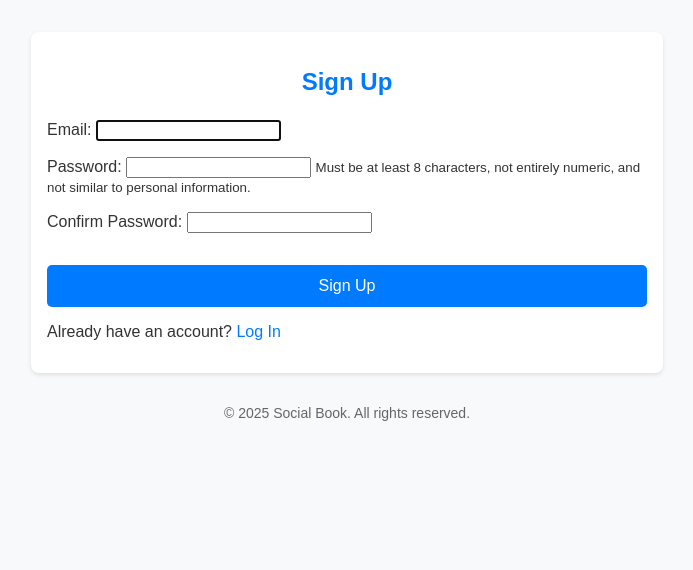
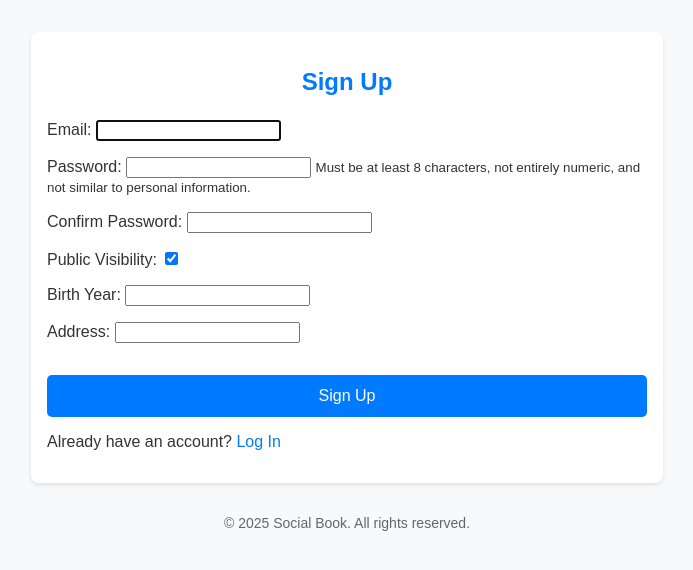
Before and after one commit to Prateek-Main/social_book, a Django app: page /accounts/signup/ in a window 1280 px wide. Shown: the part 60-630 px from the top of the page, without its empty margins (293-986 px from the left). Run offline with Django 5.2, Linux system fonts and the light colour scheme.

Commit message:
Visibility feature

```diff
--- a/accounts/forms.py
+++ b/accounts/forms.py
@@ -1,17 +1,12 @@
 from django.contrib.auth.forms import UserCreationForm, UserChangeForm
-
 from .models import CustomUser
 
-
 class CustomUserCreationForm(UserCreationForm):
-
     class Meta:
         model = CustomUser
-        fields = ("email",)
-
+        fields = ("email", "public_visibility", "birth_year", "address")  # Add new fields
 
 class CustomUserChangeForm(UserChangeForm):
-
     class Meta:
         model = CustomUser
-        fields = ("email",)
+        fields = ("email", "public_visibility", "birth_year", "address")  # Add new fields
--- a/accounts/models.py
+++ b/accounts/models.py
@@ -1,8 +1,7 @@
-
 from django.contrib.auth.models import AbstractUser
 from django.db import models
 from django.utils.translation import gettext_lazy as _
-
+from datetime import date
 from .managers import CustomUserManager
 
 
@@ -10,10 +9,22 @@ class CustomUser(AbstractUser):
     username = None
     email = models.EmailField(_("email address"), unique=True)
 
+    # New fields
+    public_visibility = models.BooleanField(default=True)  # Whether user info is visible publicly
+    birth_year = models.IntegerField(null=True, blank=True)  # User's birth year
+    address = models.CharField(max_length=255, null=True, blank=True)  # User's address
+
     USERNAME_FIELD = "email"
-    REQUIRED_FIELDS = []
+    REQUIRED_FIELDS = []  # No username field is required; email is used for authentication
 
     objects = CustomUserManager()
 
+    @property
+    def age(self):
+        """Calculate the user's age based on birth year."""
+        if self.birth_year:
+            return date.today().year - self.birth_year
+        return None  # Return None if birth_year is not set
+
     def __str__(self):
         return self.email
--- a/static/templates/home.html
+++ b/static/templates/home.html
@@ -4,7 +4,7 @@
 
 {% block content %}
 {% if user.is_authenticated %}
-<h2>Welcome, {{ user.username }}!</h2>
+<h2>Welcome, {{ user.email }}!</h2>
 <form action="{% url 'logout' %}" method="post">
   {% csrf_token %}
   <button type="submit">Log Out</button>
--- a/static/templates/registration/signup.html
+++ b/static/templates/registration/signup.html
@@ -9,7 +9,7 @@
         {% csrf_token %}
         <div class="form-group">
             <label for="email">Email:</label>
-            {{ form.email }}  <!-- Use email instead of username -->
+            {{ form.email }}
         </div>
         <div class="form-group">
             <label for="password1">Password:</label>
@@ -22,6 +22,18 @@
             <label for="password2">Confirm Password:</label>
             {{ form.password2 }}
         </div>
+        <div class="form-group">
+            <label for="public_visibility">Public Visibility:</label>
+            {{ form.public_visibility }}
+        </div>
+        <div class="form-group">
+            <label for="birth_year">Birth Year:</label>
+            {{ form.birth_year }}
+        </div>
+        <div class="form-group">
+            <label for="address">Address:</label>
+            {{ form.address }}
+        </div>
         <button type="submit" class="btn">Sign Up</button>
     </form>
     <p>Already have an account? <a href="{% url 'login' %}">Log In</a></p>
```
Also changed, not shown: accounts/admin.py (+5 -12 lines), accounts/migrations/0003_customuser_address_customuser_birth_year_and_more.py (added), db.sqlite3.
